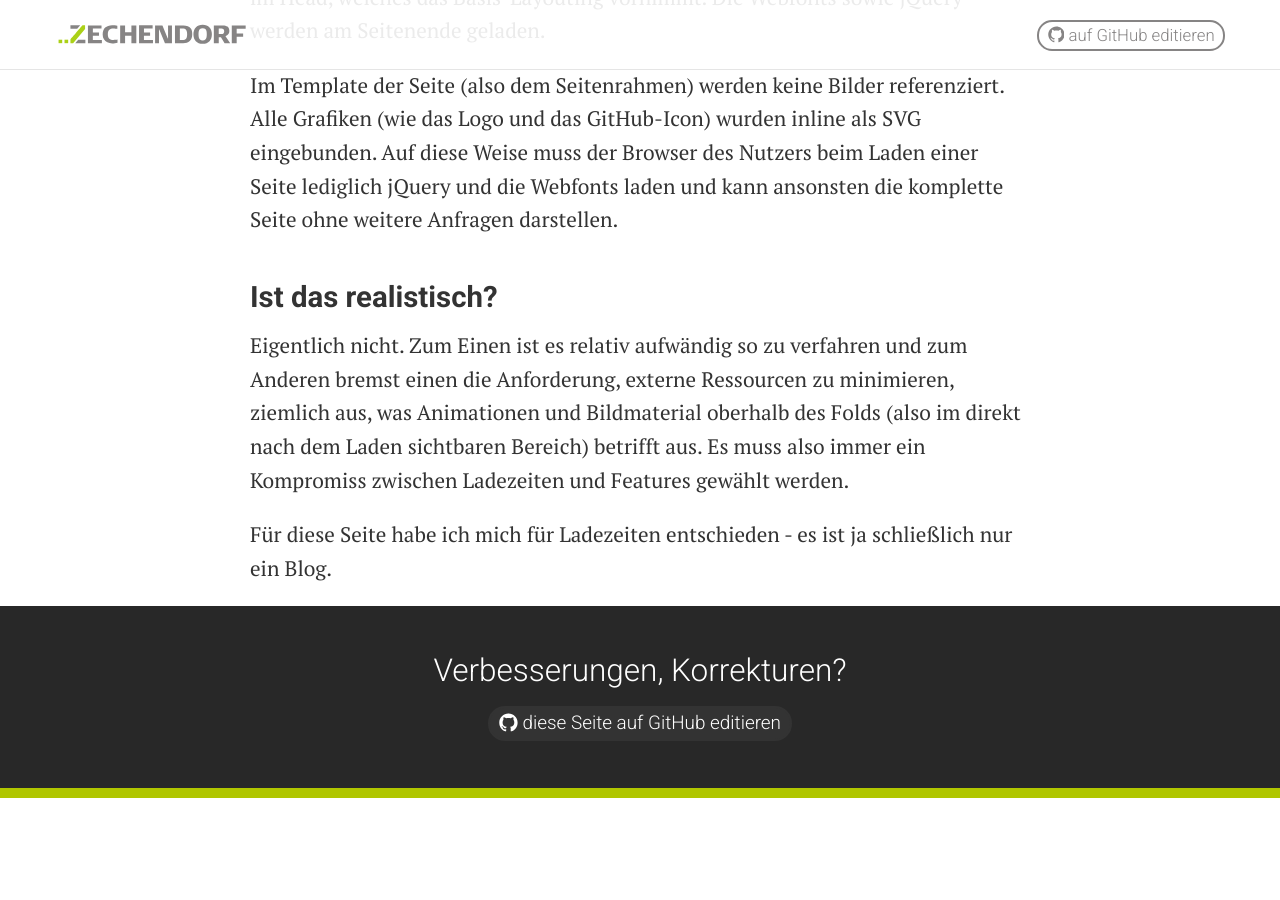
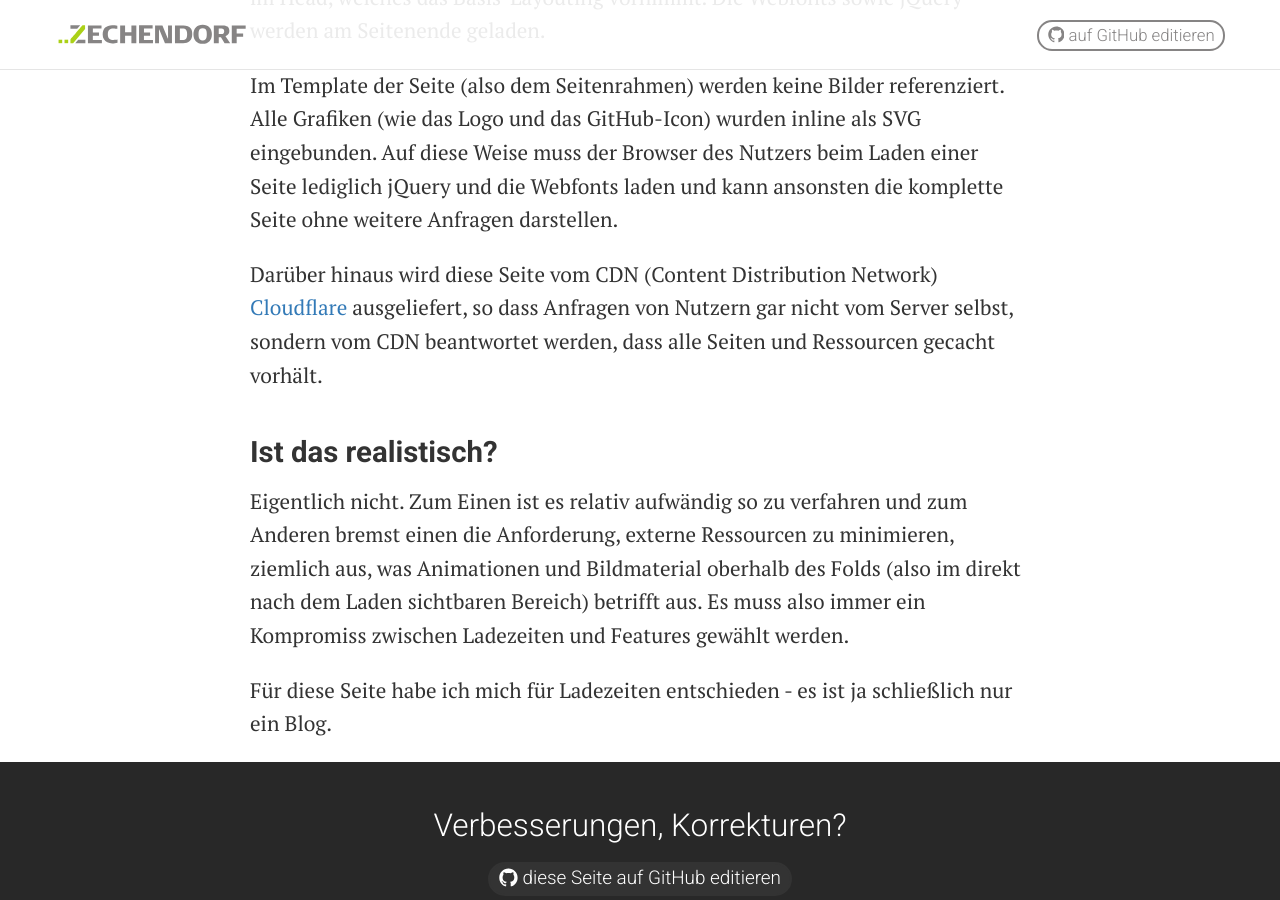
Before and after one commit to zechendorf/zechendorf.github.io, a Jekyll site: the page built from _posts/2016-12-05-maximale-geschwindigkeit.markdown, in a window 1280 px wide and 900 px high, scrolled down 885 px. Built offline with Jekyll 4.4.1, drawn with Linux system fonts in a browser that asks for light colours; before the commit the page ends 1683 px from its top, so only the background shows below that.

Commit message:
maximale-geschwindigkeit cloudflare

```diff
--- a/_posts/2016-12-05-maximale-geschwindigkeit.markdown
+++ b/_posts/2016-12-05-maximale-geschwindigkeit.markdown
@@ -21,6 +21,8 @@ Für diese Website habe ich vollständig darauf verzichtet im `<head>` der Seite
 
 Im Template der Seite (also dem Seitenrahmen) werden keine Bilder referenziert. Alle Grafiken (wie das Logo und das GitHub-Icon) wurden inline als SVG eingebunden. Auf diese Weise muss der Browser des Nutzers beim Laden einer Seite lediglich jQuery und die Webfonts laden und kann ansonsten die komplette Seite ohne weitere Anfragen darstellen.
 
+Darüber hinaus wird diese Seite vom CDN (Content Distribution Network) [Cloudflare][cloudflare] ausgeliefert, so dass Anfragen von Nutzern gar nicht vom Server selbst, sondern vom CDN beantwortet werden, dass alle Seiten und Ressourcen gecacht vorhält.
+
 ## Ist das realistisch?
 
 Eigentlich nicht. Zum Einen ist es relativ aufwändig so zu verfahren und zum Anderen bremst einen die Anforderung, externe Ressourcen zu minimieren, ziemlich aus, was Animationen und Bildmaterial oberhalb des Folds (also im direkt nach dem Laden sichtbaren Bereich) betrifft aus. Es muss also immer ein Kompromiss zwischen Ladezeiten und Features gewählt werden.
@@ -28,3 +30,4 @@ Eigentlich nicht. Zum Einen ist es relativ aufwändig so zu verfahren und zum An
 Für diese Seite habe ich mich für Ladezeiten entschieden - es ist ja schließlich nur ein Blog.
 
 [pagespeed-insights]: https://developers.google.com/speed/pagespeed/insights/?url=https%3A%2F%2Fwww.zechendorf.ch%2Fblog%2F2016%2F12%2F05%2Fmaximale-geschwindigkeit.html
+[cloudflare]: https://www.cloudflare.com
```
